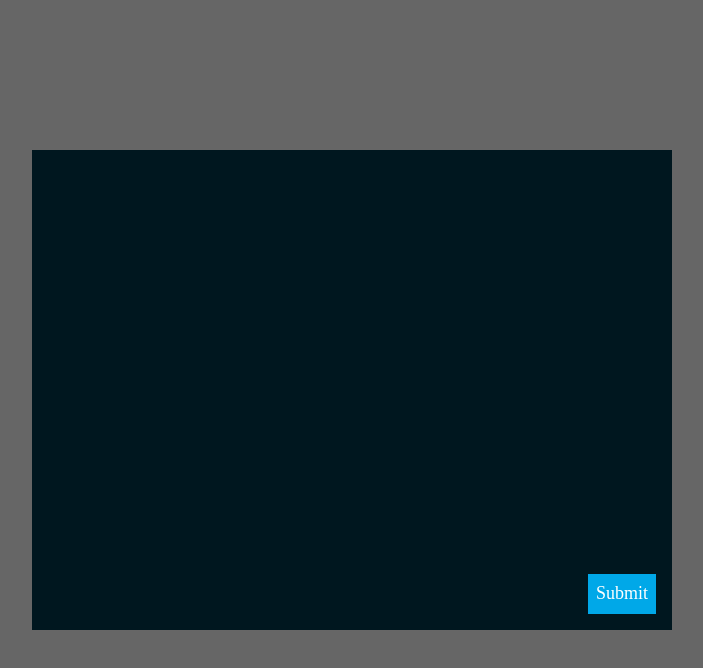
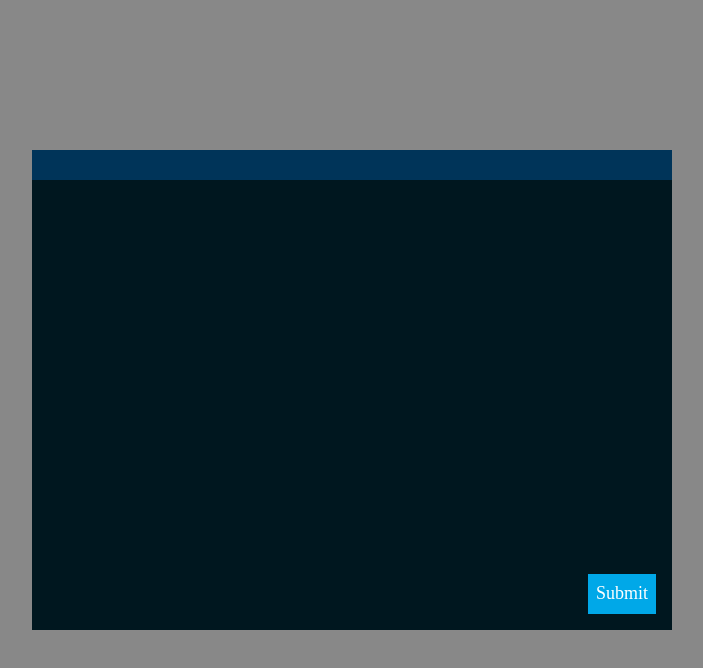
Before and after one commit to ceoshikhar/cansole, a website built with webpack: page src/index.html in a window 1280 px wide. Shown: the whole page, without its empty margins (118-821 px from the left). Built offline with nearby package versions, Linux system fonts and the light colour scheme.

Commit message:
feat(window): make window draggable only from titleBar

```diff
--- a/src/constants.ts
+++ b/src/constants.ts
@@ -4,12 +4,13 @@
 
 const colors = {
     background: "#00171F",
+    background2: "#003459",
 
     primary: "#00A8E8",
     onPrimary: "#FFFFFF",
     primaryHovered: "#1484CF",
 
     textPrimary: "#F1F1F1",
-}
+};
 
 export { colors };
--- a/src/index.html
+++ b/src/index.html
@@ -10,7 +10,7 @@
 
         <style>
             body {
-                background: #666666;
+                background: #888888;
                 margin: 0;
                 padding: 0;
             }
--- a/src/ui/canvas/window.ts
+++ b/src/ui/canvas/window.ts
@@ -6,8 +6,11 @@ import * as events from "./events";
 import * as shapes from "./shapes";
 
 type Window = {
+    title: string;
+
+    // Private
     rect: shapes.rect.Rect;
-    title: string;
+    titleBar: shapes.rect.Rect;
 };
 
 type Options = {
@@ -28,29 +31,42 @@ function create({ x, y, w, h, title, cansole }: Options): Window {
             w,
             h,
             bgColor: constants.colors.background,
-            interactive: true
         }
     );
 
-    rect.eventEmitter.on(
-        events.Mouse.Drag,
-        function ({ deltaMovement }) {
-            console.log("Dragging Window");
-            shapes.rect.setX(rect, rect.x + deltaMovement[0]);
-            shapes.rect.setY(rect, rect.y + deltaMovement[1]);
-
-            utils.positionButtonRelativeToWindow(cansole);
+    const titleBar: shapes.rect.Rect = shapes.rect.create(
+        cansole.element as HTMLCanvasElement,
+        {
+            x,
+            y,
+            w,
+            h: 30,
+            bgColor: constants.colors.background2,
+            interactive: true,
         }
     );
 
+    titleBar.eventEmitter.on(events.Mouse.Drag, function ({ deltaMovement }) {
+        console.log("Dragging Window");
+        shapes.rect.setX(rect, rect.x + deltaMovement[0]);
+        shapes.rect.setY(rect, rect.y + deltaMovement[1]);
+
+        shapes.rect.setX(titleBar, titleBar.x + deltaMovement[0]);
+        shapes.rect.setY(titleBar, titleBar.y + deltaMovement[1]);
+
+        utils.positionButtonRelativeToWindow(cansole);
+    });
+
     return {
+        title,
         rect,
-        title,
+        titleBar,
     };
 }
 
 function render(window: Window, ctx: CanvasRenderingContext2D): void {
     shapes.rect.render(window.rect, ctx);
+    shapes.rect.render(window.titleBar, ctx);
 }
 
 export { Window, create, render };
```
